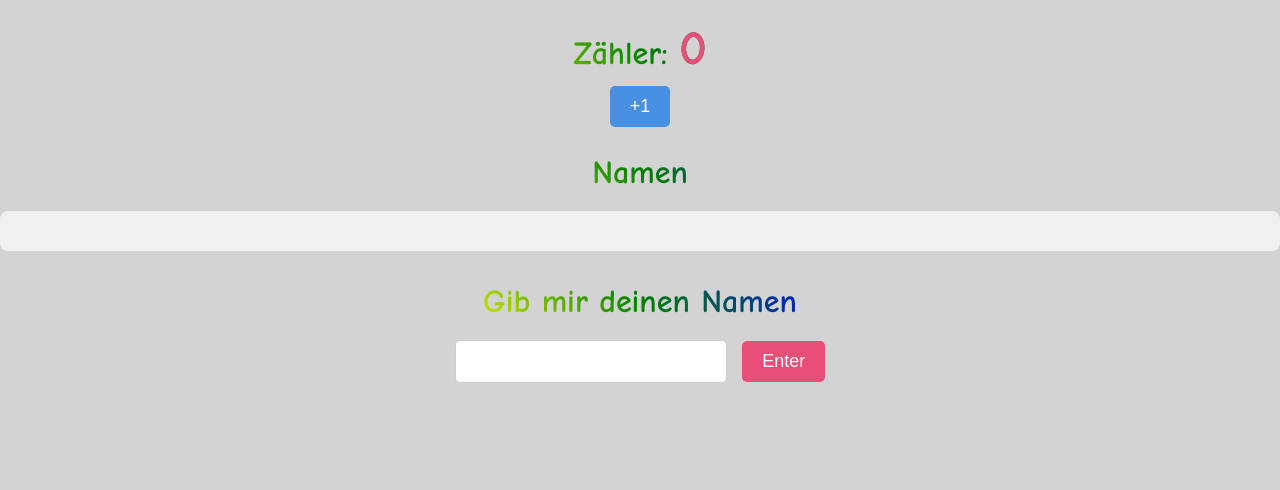
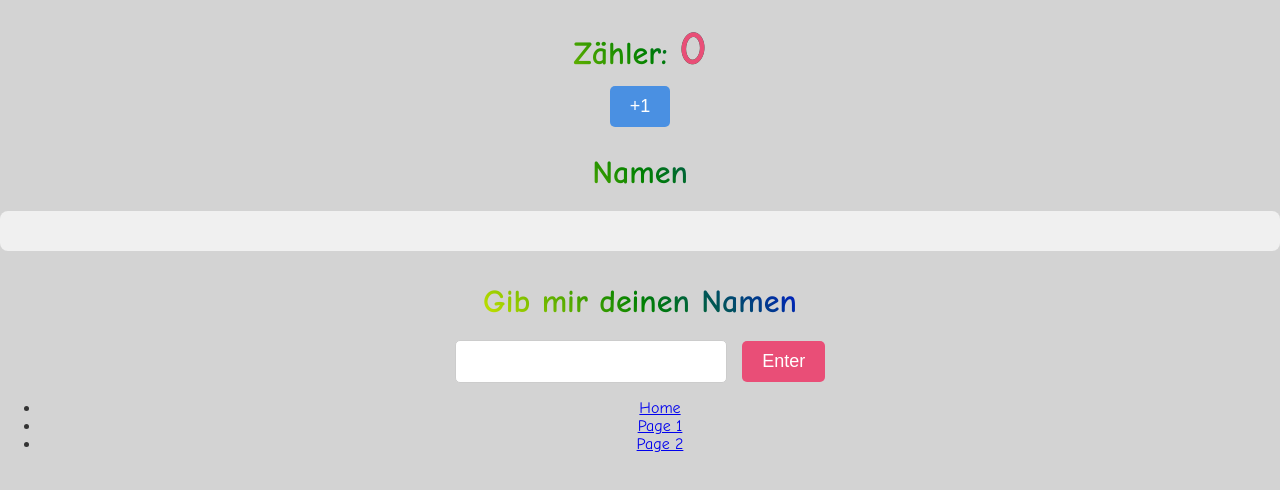
Before and after one commit to carcarloslos/cgz_backend, a website: page public/index.html in a window 1280 px wide. Drawn offline with Linux system fonts and the light colour scheme; no server answers.

Commit message:
Update index.html

```diff
--- a/public/index.html
+++ b/public/index.html
@@ -20,6 +20,20 @@
     <input type="text" id="name-input" placeholder="" required />
     <button type="submit">Enter</button>
   </form>
+  <body>
+  <header>
+    <nav>
+      <ul>
+        <li><a href="/">Home</a></li>
+        <li><a href="/page1.html">Page 1</a></li>
+        <li><a href="/page2.html">Page 2</a></li>
+      </ul>
+    </nav>
+  </header>
+  <main>
+    <!-- Main content of the page -->
+  </main>
+</body>
 
   <script>
     const counterEl = document.getElementById('counter');
```
